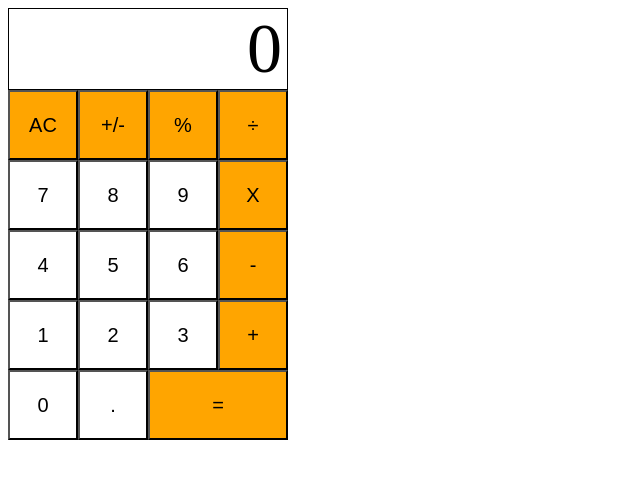
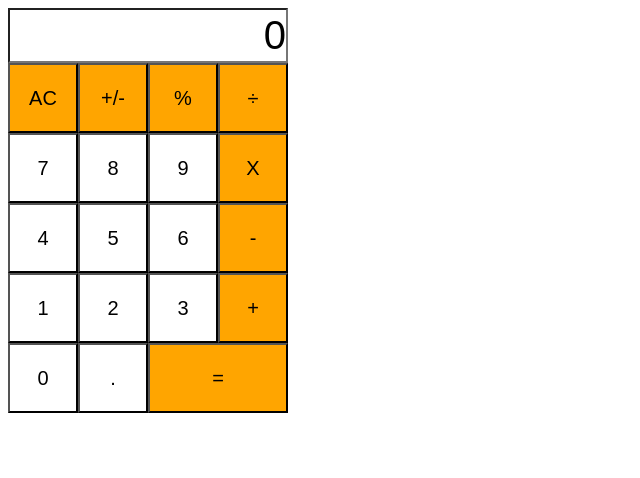
Before and after one commit to talhawaqar/Calculator-React, a React (Create React App) app: page / in a window 1280 px wide. Shown: the top 478 px of the page, without its empty margins (0-640 px from the left). Built offline with nearby package versions, Linux system fonts and the light colour scheme.

Commit message:
fix issues

```diff
--- a/src/components/Display.js
+++ b/src/components/Display.js
@@ -5,14 +5,14 @@ const Display = (props) => {
   const { result } = props;
 
   return (
-    <div style={{
-      width: '280px', boxSizing: 'border-box', fontSize: '70px', border: 'solid 1px black', display: 'flex', justifyContent: 'flex-end', padding: '0 5px',
-    }}
-    >
-      <span>
-        {result}
-      </span>
-    </div>
+    <input
+      type="text"
+      value={result}
+      style={{
+        boxSizing: 'border-box', width: '280px', backgroundColor: 'white', fontSize: '40px', textAlign: 'right', padding: '3px 0',
+      }}
+      readOnly
+    />
   );
 };
 
--- a/src/logic/calculate.js
+++ b/src/logic/calculate.js
@@ -18,7 +18,7 @@ const calculate = (buttonName, stateData = { total: null, next: null, operation:
         tempData.next = operate(tempData.next, -1, 'X');
         break;
       case '%':
-        tempData.next = operate(tempData.next, -1, '÷');
+        tempData.next = operate(tempData.next, 100, '÷');
         break;
       case '.':
         if (tempData.next.indexOf('.') < 0) {
```
